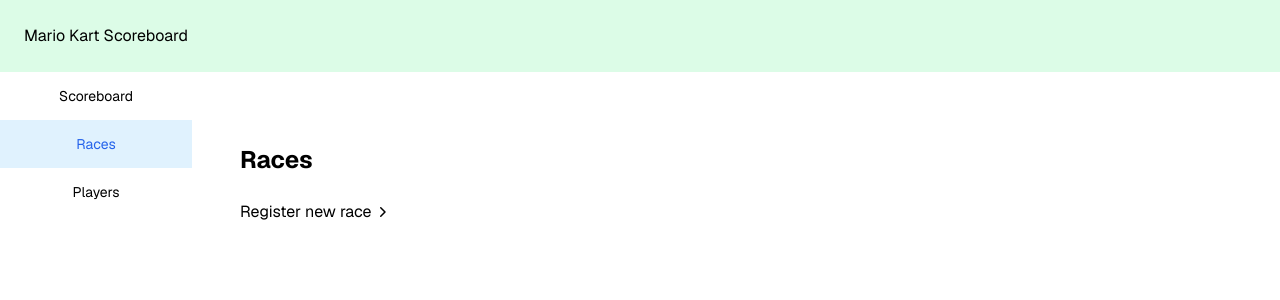
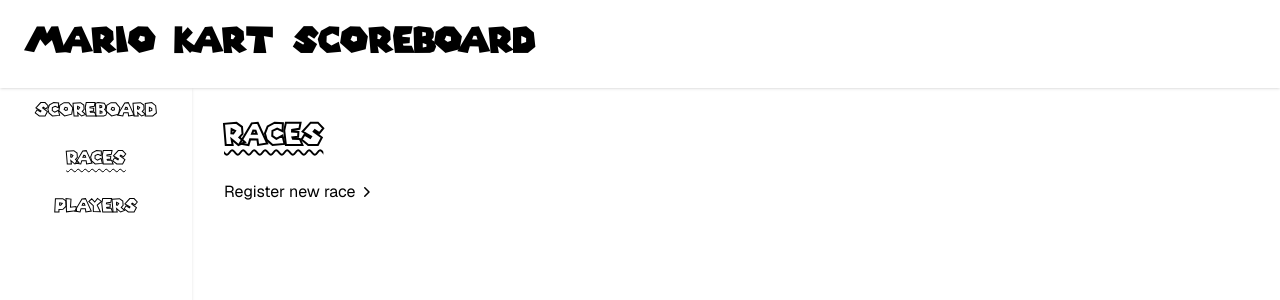
Before and after one commit to cwallervand/mario-kart-scoreboard, a Next.js app: page /races in a window 1280 px wide. Shown: the top 300 px of the page. Built offline with nearby package versions, Linux system fonts and the light colour scheme; no server answers; the database is empty.

Commit message:
Added mario font and applied som swagness

```diff
--- a/src/app/layout.tsx
+++ b/src/app/layout.tsx
@@ -16,15 +16,15 @@
 }) {
   return (
     <html lang="en" className={`${GeistSans.variable}`}>
-      <body>
-        <header className="w-full bg-green-100 p-6">
+      <body className="antialiased">
+        <header className="font-mario w-full p-3 text-xl shadow sm:p-6 sm:text-4xl">
           Mario Kart Scoreboard
         </header>
         <div className="flex h-screen flex-col md:flex-row md:overflow-hidden">
-          <div className="w-full flex-none md:w-48">
+          <div className="w-full flex-none md:w-48 md:shadow">
             <NavigationBar />
           </div>
-          <div className="flex flex-grow p-6 md:overflow-y-auto md:p-12">
+          <div className="flex flex-grow p-6 md:overflow-y-auto md:p-8">
             {children}
           </div>
         </div>
--- a/src/components/GoTo.tsx
+++ b/src/components/GoTo.tsx
@@ -8,7 +8,10 @@
 
 export const GoTo = ({ href, children }: LinkProps) => {
   return (
-    <Link href={href}>
+    <Link
+      href={href}
+      className="decoration-wavy decoration-1 underline-offset-4 hover:underline"
+    >
       <div className="flex items-center">
         <span>{children}</span>
         <span>
--- a/src/components/NavigationBar.tsx
+++ b/src/components/NavigationBar.tsx
@@ -15,16 +15,16 @@
   const pathname = usePathname();
 
   return (
-    <nav className="flex flex-row items-center justify-around text-sm md:flex-col">
+    <nav className="font-mario flex flex-row items-center justify-around text-sm md:flex-col">
       {links.map((link) => {
         return (
           <Link
             key={link.label}
             href={link.href}
             className={clsx(
-              "flex h-[48px] grow items-center justify-center gap-2 self-stretch  p-2 text-sm hover:bg-sky-100 hover:text-blue-600 md:flex-none md:justify-center md:p-2 md:px-3",
+              "text-stroke text-stroke-width-1 flex h-[48px] grow items-center justify-center gap-2 self-stretch p-2 text-lg decoration-wavy decoration-1 underline-offset-4 hover:text-xl hover:underline md:flex-none md:justify-center md:p-2 md:px-3",
               {
-                "bg-sky-100 text-blue-600": pathname === link.href,
+                underline: pathname === link.href,
               },
             )}
           >
--- a/src/styles/globals.css
+++ b/src/styles/globals.css
@@ -2,6 +2,25 @@
 @tailwind components;
 @tailwind utilities;
 
+@font-face {
+  font-family: "SuperMario";
+  src: url("./font/SuperMario256.ttf");
+}
+
 h1 {
-  @apply my-6 text-2xl font-bold;
+  @apply font-mario text-stroke text-stroke-width-2 text-stroke mb-6 text-3xl font-bold underline decoration-wavy decoration-2 underline-offset-4;
 }
+
+.text-stroke {
+  color: inherit;
+  -webkit-text-fill-color: white; /* Will override color (regardless of order) */
+  -webkit-text-stroke-color: black;
+}
+
+.text-stroke-width-1 {
+  -webkit-text-stroke-width: 1px;
+}
+
+.text-stroke-width-2 {
+  -webkit-text-stroke-width: 2px;
+}
--- a/tailwind.config.ts
+++ b/tailwind.config.ts
@@ -7,6 +7,7 @@
     extend: {
       fontFamily: {
         sans: ["var(--font-geist-sans)", ...fontFamily.sans],
+        mario: ["SuperMario", ...fontFamily.sans],
       },
     },
   },
```
Also changed, not shown: src/styles/font/SuperMario256.ttf (added).
